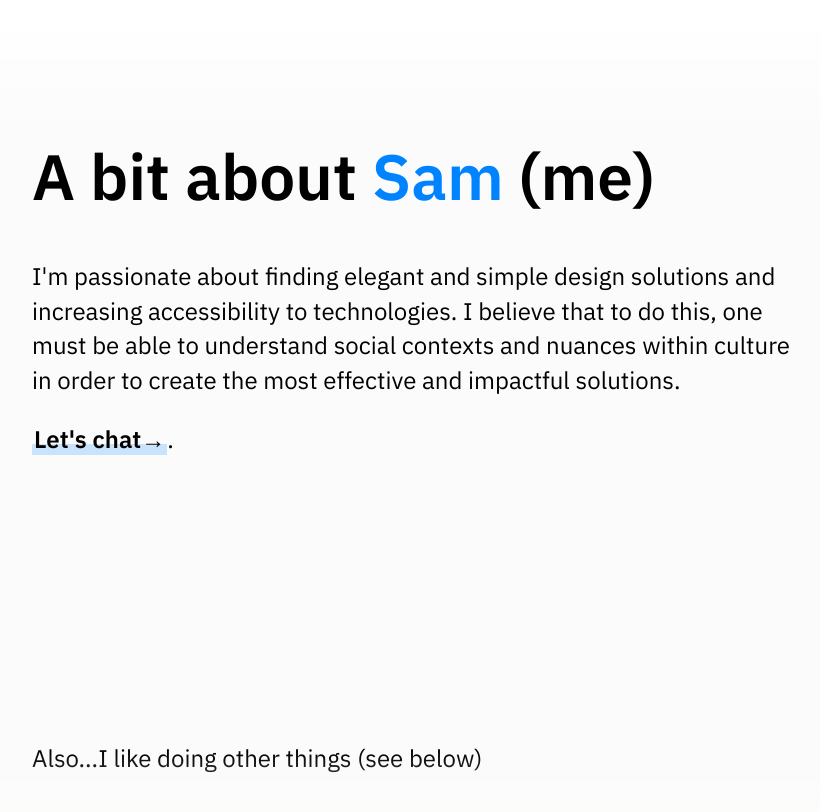
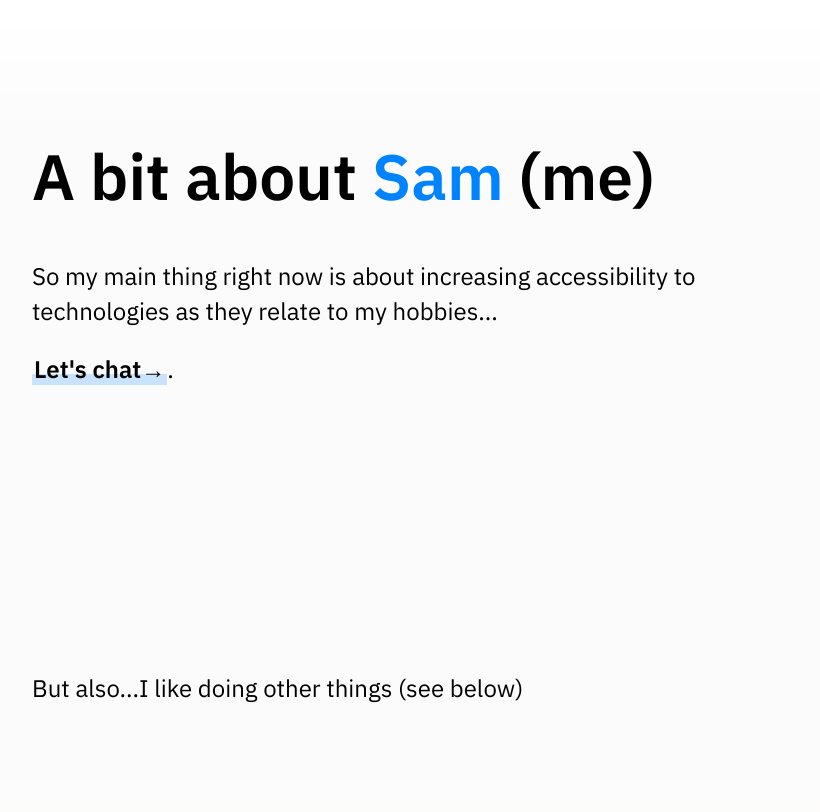
Before and after one commit to sammyj-me/sammyj-me.github.io, a Jekyll site: the page built from about/index.html, in a window 1280 px wide and 900 px high, scrolled down 260 px. Shown: the top 812 px of the window, without its empty margins (224-1044 px from the left). Built offline with Jekyll 4.4.1, drawn with Linux system fonts in a browser that asks for light colours.

Commit message:
Update index.html

```diff
--- a/about/index.html
+++ b/about/index.html
@@ -8,8 +8,7 @@ title: About
     <div class="">
         <h1>A bit about <span class="blue">Sam</span> (me)</h1>
         <h2>
-            I'm passionate about finding elegant and simple design solutions and increasing accessibility to technologies. I believe that to do this, one must be able to understand social contexts and nuances within culture in order to create the most effective
-            and impactful solutions.
+            So my main thing right now is about increasing accessibility to technologies as they relate to my hobbies...
         </h2>
 
         <h2><a href="mailto:sam.johnson6649@gmail.com"><strong>Let's chat→</strong></a>.</h2>
@@ -23,7 +22,7 @@ title: About
         <br>
         <br>
         <br>
-        <h2>Also...I like doing other things (see below)</h2>
+        <h2>But also...I like doing other things (see below)</h2>
         <br>
         <br>
         <br>
```
